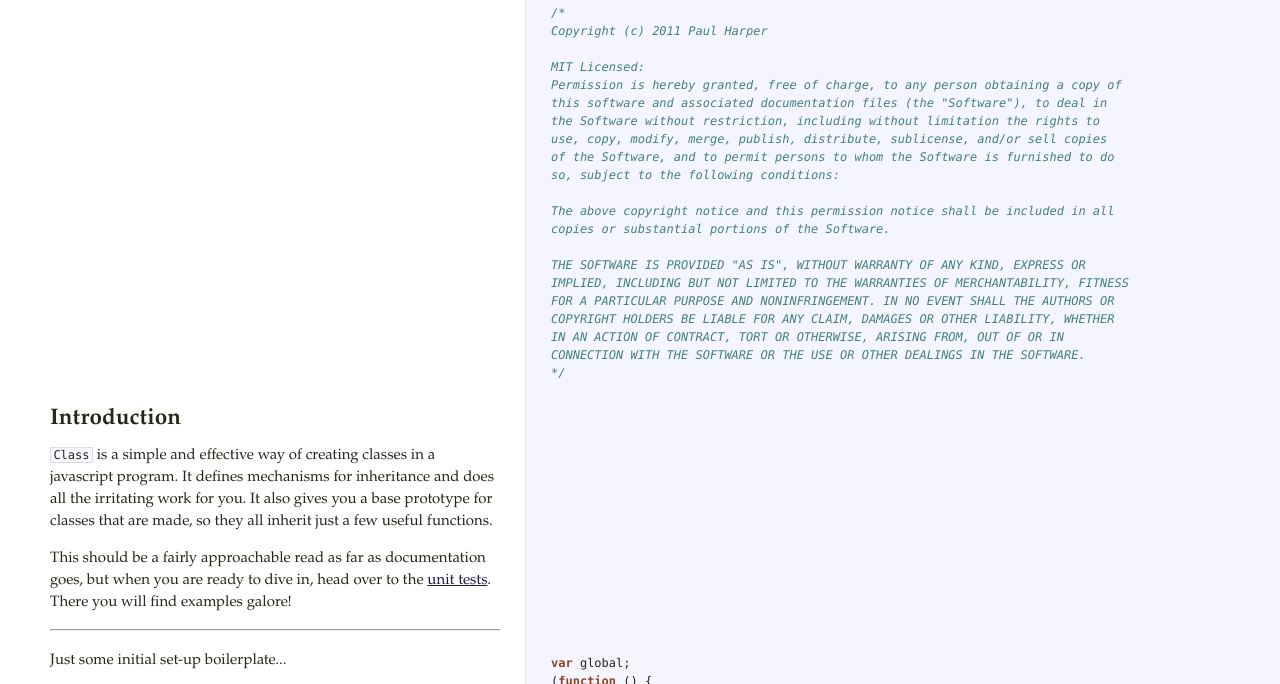
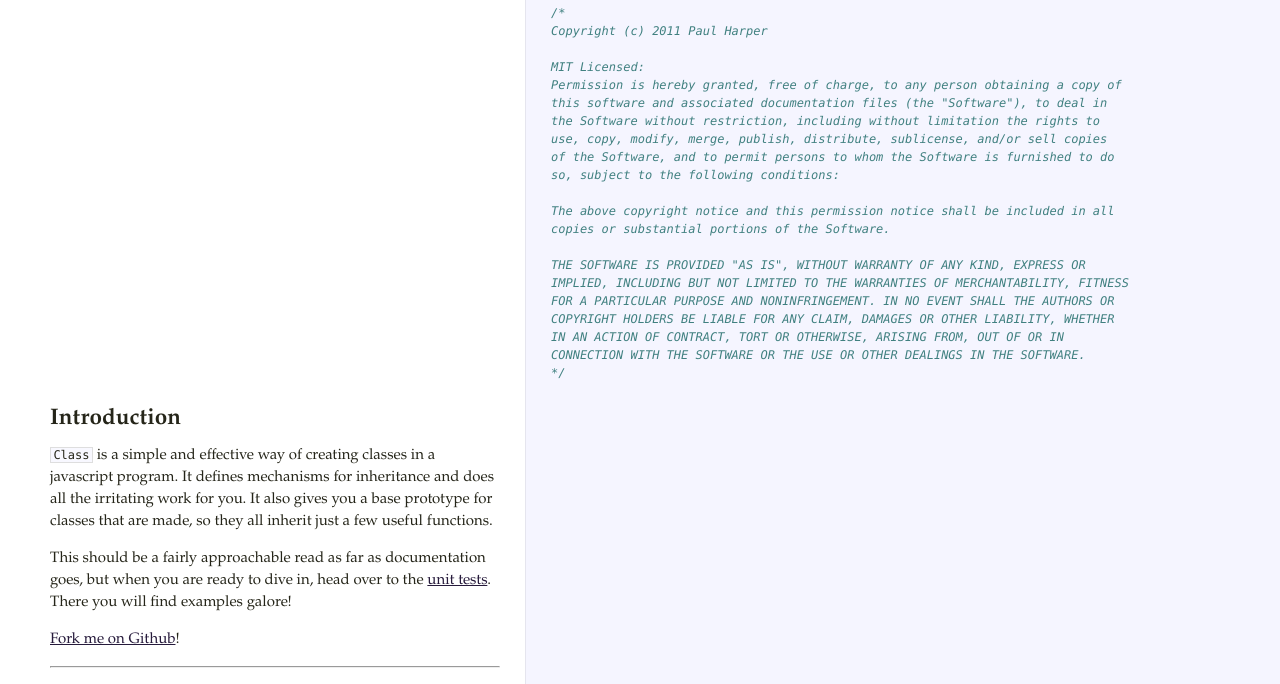
Before and after one commit to benekastah/JS-Class, a plain HTML site: page class.html in a window 1280 px wide. Shown: the part 98-782 px from the top of the page. Drawn offline with Linux system fonts and the light colour scheme.

Commit message:
Added fork me on github link

```diff
--- a/class.html
+++ b/class.html
@@ -27,6 +27,8 @@ functions.</p>
 
 <p>This should be a fairly approachable read as far as documentation goes, but when you are ready to dive in,
 head over to the <a href="https://github.com/benekastah/JS-Class/blob/master/test/spec/javascripts/classSpec.js" title="Class Unit Tests">unit tests</a>. There you will find examples galore!</p>
+
+<p><a href="https://github.com/benekastah/JS-Class" title="JS-Class">Fork me on Github</a>!</p>
 
 <hr />             </td>             <td class="code">               <div class="highlight"><pre></pre></div>             </td>           </tr>                               <tr id="section-3">             <td class="docs">               <div class="pilwrap">                 <a class="pilcrow" href="#section-3">&#182;</a>               </div>               <p>Just some initial set-up boilerplate...</p>             </td>             <td class="code">               <div class="highlight"><pre><span class="kd">var</span> <span class="nx">global</span><span class="p">;</span>
 <span class="p">(</span><span class="kd">function</span> <span class="p">()</span> <span class="p">{</span>
```
